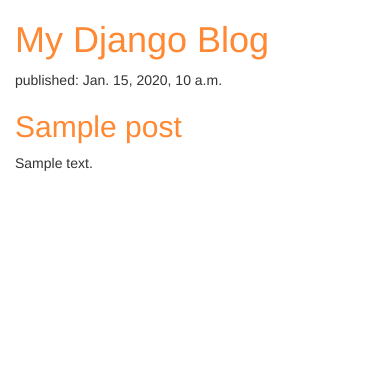
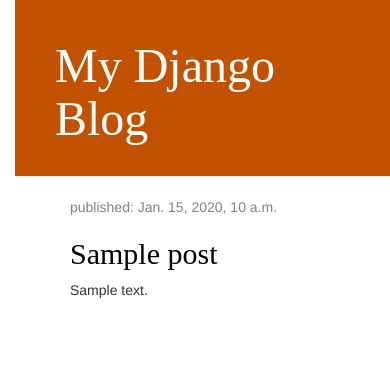
Before and after one commit to C-Luke/my-first-blog, a Django app: page / in a window 390 px wide. Shown: the top 369 px of the page. Run offline with Django 3.2, Linux system fonts and the light colour scheme; tables that the repository leaves empty hold one stand-in row (Sample ...); some libraries are stand-ins or nearby versions.

Commit message:
12th Sept Commit

```diff
--- a/blog/static/css/blog.css
+++ b/blog/static/css/blog.css
@@ -5,3 +5,50 @@
 body {
     padding-left: 15px;
 }
+
+.page-header {
+    background-color: #C25100;
+    margin-top: 0;
+    padding: 20px 20px 20px 40px;
+}
+
+.page-header h1, .page-header h1 a, .page-header h1 a:visited, .page-header h1 a:active {
+    color: #ffffff;
+    font-size: 36pt;
+    text-decoration: none;
+}
+
+.content {
+    margin-left: 40px;
+}
+
+h1, h2, h3, h4 {
+    font-family: 'Lobster', cursive;
+}
+
+.date {
+    color: #828282;
+}
+
+.save {
+    float: right;
+}
+
+.post-form textarea, .post-form input {
+    width: 100%;
+}
+
+.top-menu, .top-menu:hover, .top-menu:visited {
+    color: #ffffff;
+    float: right;
+    font-size: 26pt;
+    margin-right: 20px;
+}
+
+.post {
+    margin-bottom: 70px;
+}
+
+.post h2 a, .post h2 a:visited {
+    color: #000000;
+}
--- a/blog/templates/blog/post_list.html
+++ b/blog/templates/blog/post_list.html
@@ -14,17 +14,25 @@
 </head>
 
 <body>
-    <div>
+    <div class="page-header">
         <h1><a href="/">My Django Blog</a></h1>
     </div>
 
-    {% for post in posts %}
-    <div>
-        <p>published: {{ post.published_date }}</p>
-        <h2><a href="">{{ post.title }}</a></h2>
-        <p>{{ post.text|linebreaksbr }}</p>
+    <div class="content container">
+        <div class="row">
+            <div class="col-md-8">
+                {% for post in posts %}
+                    <div class="post">
+                        <div class="date">
+                            <p>published: {{ post.published_date }}</p>
+                        </div>
+                        <h2><a href="">{{ post.title }}</a></h2>
+                        <p>{{ post.text|linebreaksbr }}</p>
+                    </div>
+                {% endfor %}
+            </div>
+        </div>
     </div>
-{% endfor %}
 </body>
 
 </html>
```
